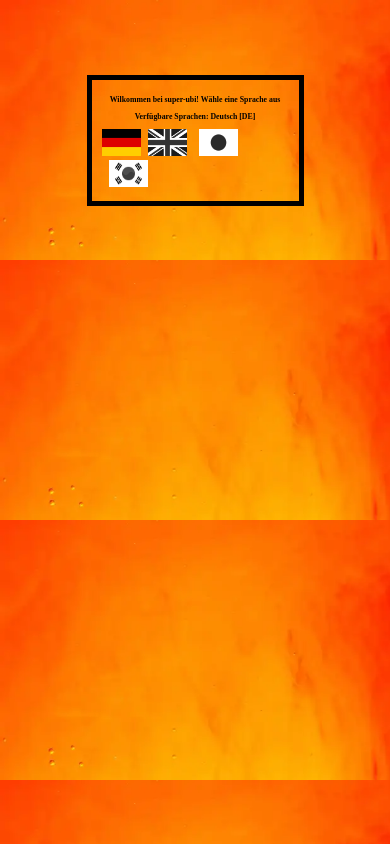
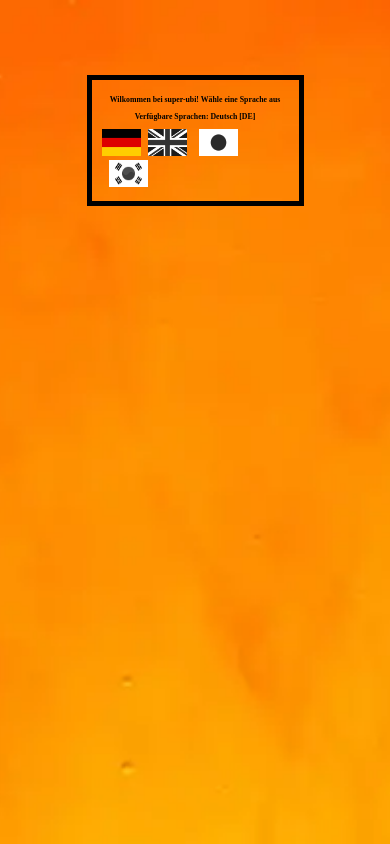
Before and after one commit to superubi/superubi.github.io, a plain HTML site: page index.html in a window 390 px wide. Drawn offline with Linux system fonts and the light colour scheme.

Commit message:
Responsive design - finale (html tag)

```diff
--- a/index.html
+++ b/index.html
@@ -1,4 +1,11 @@
 <!DOCTYPE html>
+<html lang="de-DE"
+    style=
+    "background: url(bag.png) no-repeat center center fixed;
+    -webkit-background-size: cover;
+    -moz-background-size: cover;
+    -o-background-size: cover;
+    background-size: cover;">
 <head>
 <title>Ubi ist super</title>
 <meta name="viewport" content="width=device-width, initial-scale=1.0, shrink-to-fit=no">
@@ -7,10 +14,9 @@
 <link rel="stylesheet" href="style.css">
 <link rel="scriptsheet" href="script.js">
 <link rel="icon" href="favicon.ico">
-
 </head>
 
-<body style="background-image: url('bag.png');background-size: 100vw;">
+<body>
 <div class="centermsgdiv">
 <h1 id="langselnotif">Wilkommen bei super-ubi! Wähle eine Sprache aus</h1>
 <p id="langselnotif">Verfügbare Sprachen: Deutsch [DE]</p>
@@ -20,3 +26,4 @@
 <a href="fourofour.html" style="margin-left: 2vw" class="langNotAvail"><img src="lang/kr.png" alt="Korean Flag" style="width: 10vw; height: 7vw;"></a>
 </div>
 </body>
+</html>
```
Also changed, not shown: mainde.html (+8 -2 lines).
